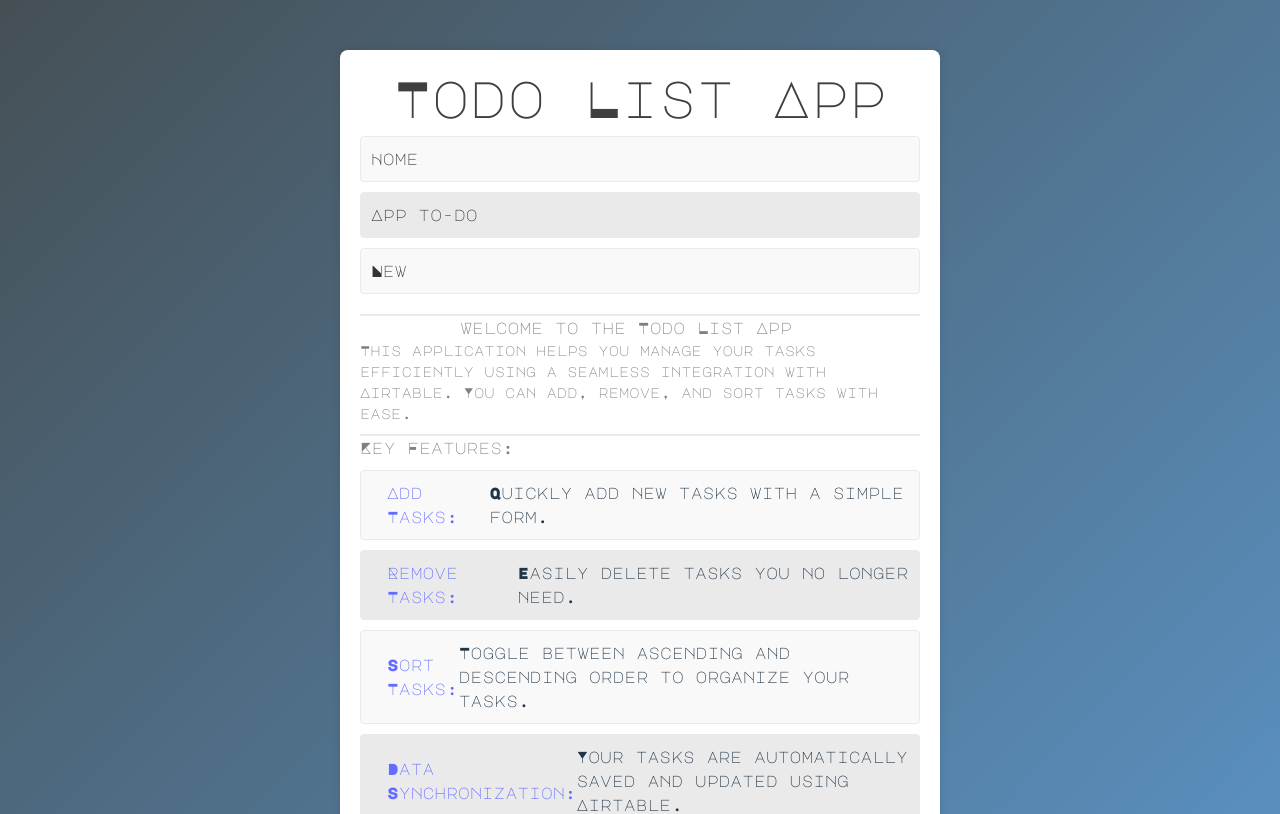
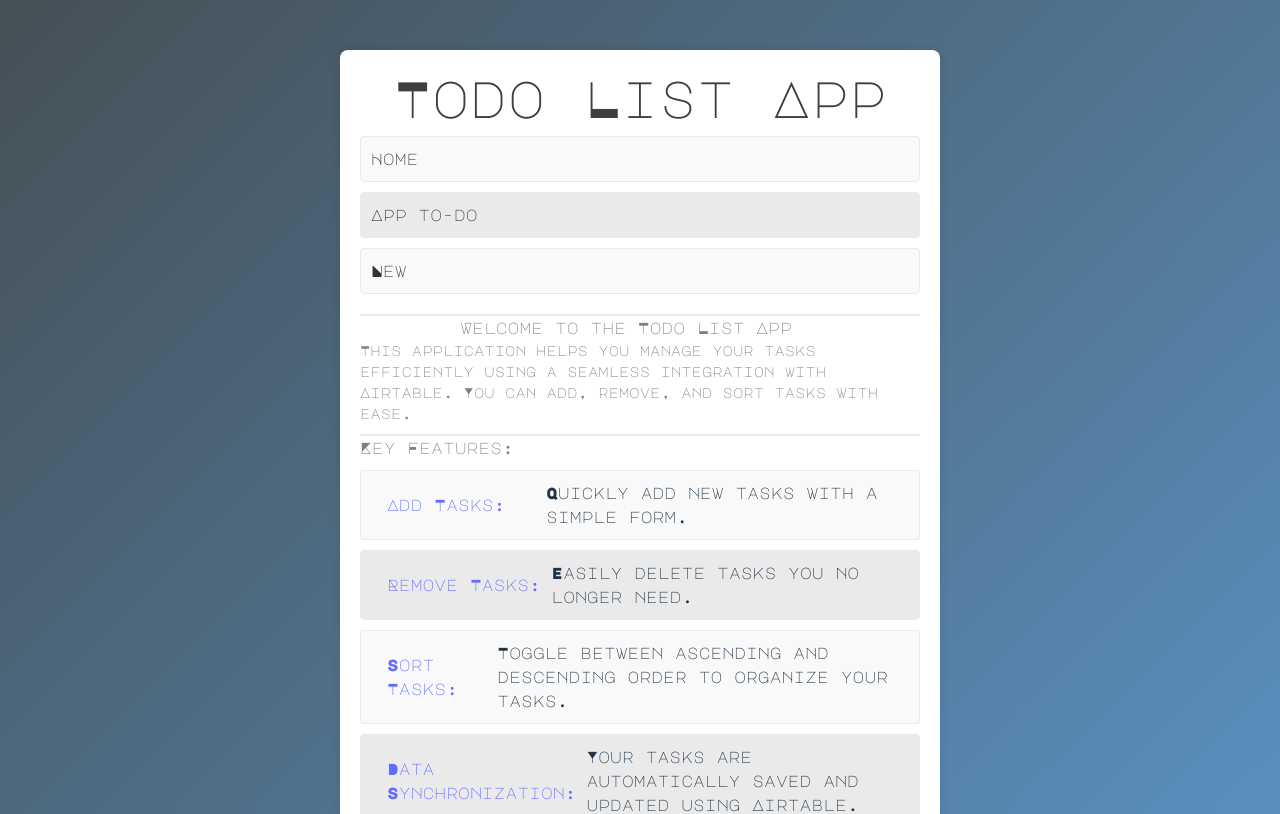
Before and after one commit to ledarca/react-todo, a React (Vite) app: page / in a window 1280 px wide. Shown: the top 814 px of the page. Built offline with nearby package versions, Linux system fonts and the light colour scheme.

Commit message:
break word in strong

```diff
--- a/src/components/App.css
+++ b/src/components/App.css
@@ -93,6 +93,9 @@ p{
 
 strong{
   color:#646cff;
+  word-wrap: break-word;
+  width: 40%;
+  margin-right: 10px;
 }
 
 /* Styles for input section */
```
